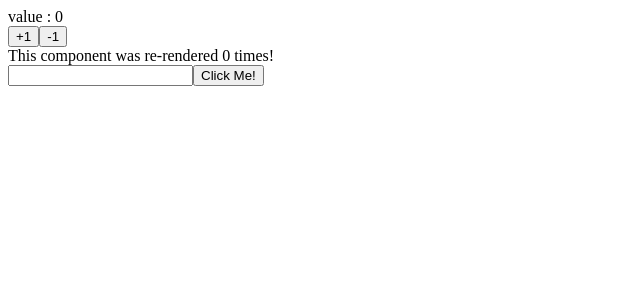
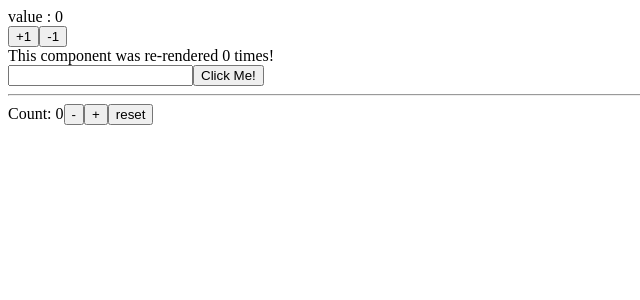
Before and after one commit to syuniki/first-react, a React (Create React App) app: page / in a window 1280 px wide. Shown: the top 300 px of the page, without its empty margins (0-640 px from the left). Built offline with nearby package versions, Linux system fonts and the light colour scheme.

Commit message:
useReducer

```diff
--- a/src/App.tsx
+++ b/src/App.tsx
@@ -1,5 +1,6 @@
 import React from 'react';
 import Counter from './Counter';
+import CounterWithReducer from './CounterWithReducer';
 
 interface AppProps {
   message?: string;
@@ -10,6 +11,8 @@
   return (
     <div>
       <Counter />
+      <hr />
+      <CounterWithReducer />
     </div>
   );
 };
--- /dev/null
+++ b/src/CounterWithReducer.tsx
@@ -0,0 +1,34 @@
+import React, { useReducer } from 'react';
+
+type StateType = { count: number };
+const initialState: StateType = { count: 0 };
+
+type ActionType = { type: 'decrement' | 'increment' | 'reset'};
+
+
+function reducer(state: StateType, action: ActionType): StateType | never {
+    switch (action.type) {
+        case 'increment':
+            return { count: state.count + 1};
+        case 'decrement':
+            return { count: state.count - 1};
+        case 'reset':
+            return initialState;
+        default:
+            throw new Error();
+    }
+}
+
+function CounterWithReducer() {
+    const [state, dispatch] = useReducer(reducer, initialState);
+    return (
+        <>
+            Count: {state.count}
+            <button onClick={ () => dispatch({type:'decrement'})}>-</button>
+            <button onClick={ () => dispatch({type:'increment'})}>+</button>
+            <button onClick={ () => dispatch({type:'reset'})}>reset</button>
+        </>
+    )
+}
+
+export default CounterWithReducer;
```
